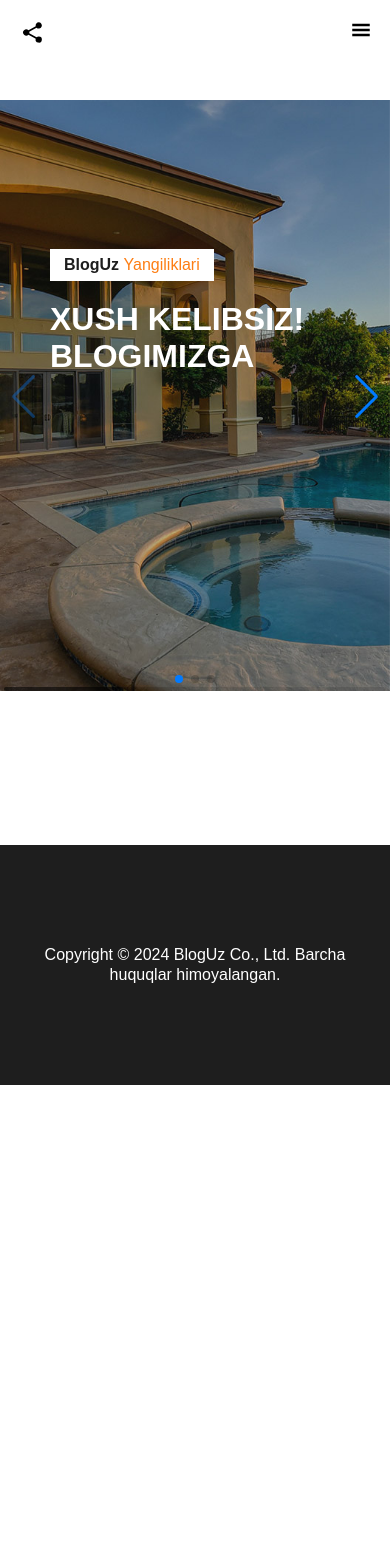
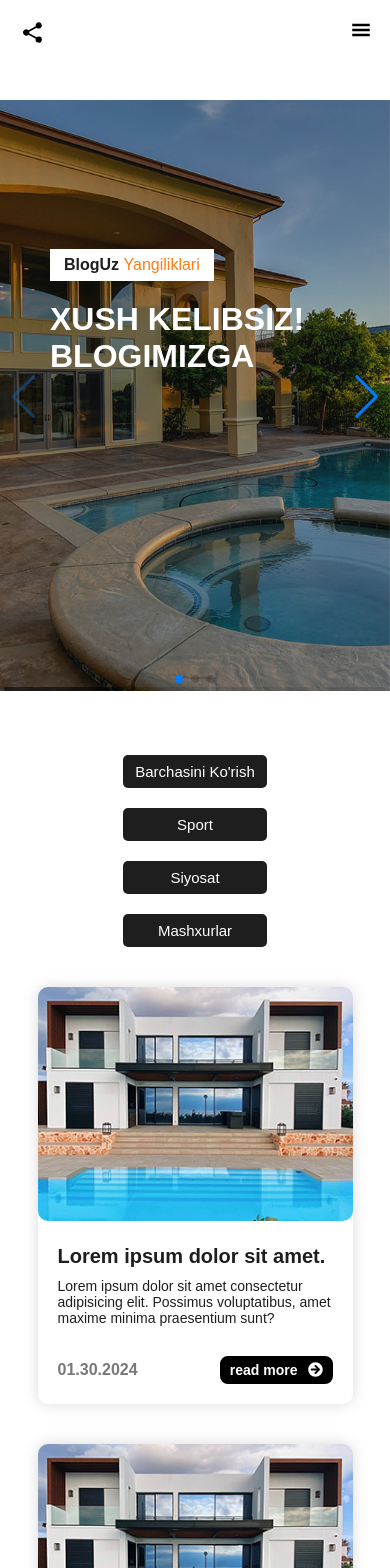
Before and after one commit to muhammadali0666/bloguz-sample, a React (Vite) app: page / in a window 390 px wide. Shown: the top 1568 px of the page. Before the commit the page ends 1085 px from the top, so only its background shows below. Built offline with nearby package versions, Linux system fonts and the light colour scheme; the HTML template or start-up script is replaced by a standard one.

Commit message:
completed card responsive

```diff
--- a/src/components/news/news.css
+++ b/src/components/news/news.css
@@ -128,3 +128,130 @@
   background-color: #f35525;
   color: #ffffff;
 }
+
+@media (max-width: 1070px) {
+  .news-item {
+    width: 45%;
+  }
+}
+@media (max-width: 900px) {
+  .news-inner {
+    padding-top: 80px;
+  }
+  .news-item {
+    width: 45%;
+  }
+  .news-box {
+    margin-bottom: 40px;
+  }
+  .card-title {
+    font-size: 20px;
+    margin-top: 0;
+  }
+  .card-page {
+    font-size: 15px;
+    padding: 10px;
+  }
+  .card-bottom-list {
+    margin-top: 40px;
+  }
+}
+@media (max-width: 650px) {
+  .news-inner {
+    padding-top: 80px;
+  }
+  .news-btn {
+    padding: 8px 12px;
+  }
+  .news-item {
+    width: 70%;
+  }
+  .card-btn {
+    padding: 4px 8px;
+    font-size: 14px;
+  }
+  .card-arrow {
+    font-size: 15px;
+  }
+  .news-box {
+    margin-bottom: 40px;
+  }
+  .card-title {
+    font-size: 20px;
+    margin-top: 0;
+  }
+  .card-page {
+    font-size: 15px;
+    padding: 10px;
+  }
+  .card-bottom-list {
+    margin-top: 40px;
+  }
+}
+@media (max-width: 500px) {
+  .news-inner {
+    padding-top: 80px;
+  }
+  .news-btn {
+    width: 40%;
+    padding: 8px 12px;
+  }
+  .news-item {
+    width: 90%;
+  }
+  .card-btn {
+    padding: 4px 8px;
+    font-size: 14px;
+  }
+  .card-arrow {
+    font-size: 15px;
+  }
+  .news-box {
+    margin-bottom: 40px;
+    display: flex;
+    justify-content: space-around;
+    flex-wrap: wrap;
+    gap: 20px;
+  }
+  .card-title {
+    font-size: 20px;
+    margin-top: 0;
+  }
+  .card-page {
+    font-size: 15px;
+    padding: 10px;
+  }
+  .card-bottom-list {
+    margin-top: 40px;
+  }
+}
+@media (max-width: 500px) {
+  .news-inner {
+    padding-top: 60px;
+  }
+  .news-btn {
+    width: 100%;
+    padding: 8px 12px;
+    margin-left: 0;
+  }
+  .news-item {
+    width: 90%;
+  }
+  .card-btn {
+    padding: 4px 8px;
+    font-size: 14px;
+  }
+  .card-arrow {
+    font-size: 15px;
+  }
+  .card-text {
+    font-size: 14px;
+  }
+  .news-box {
+    margin-bottom: 40px;
+    display: flex;
+    flex-direction: column;
+    align-items: center;
+    gap: 20px;
+  }
+}
--- a/src/pages/home/index.jsx
+++ b/src/pages/home/index.jsx
@@ -6,7 +6,7 @@ export const Home = () => {
   return (
     <Layouts>
       <Hero/>
-      {/* <News/> */}
+      <News/>
     </Layouts>
   )
 }
```
